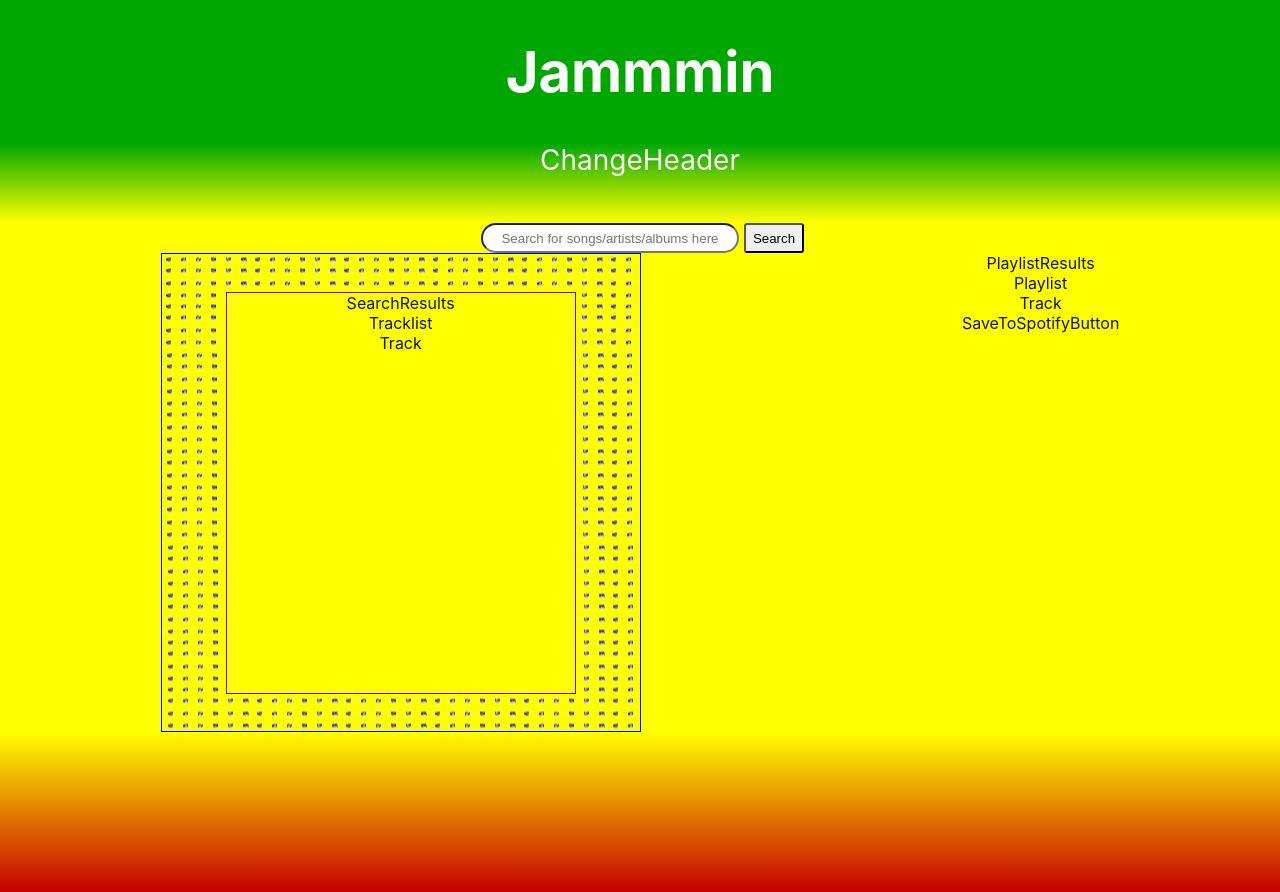
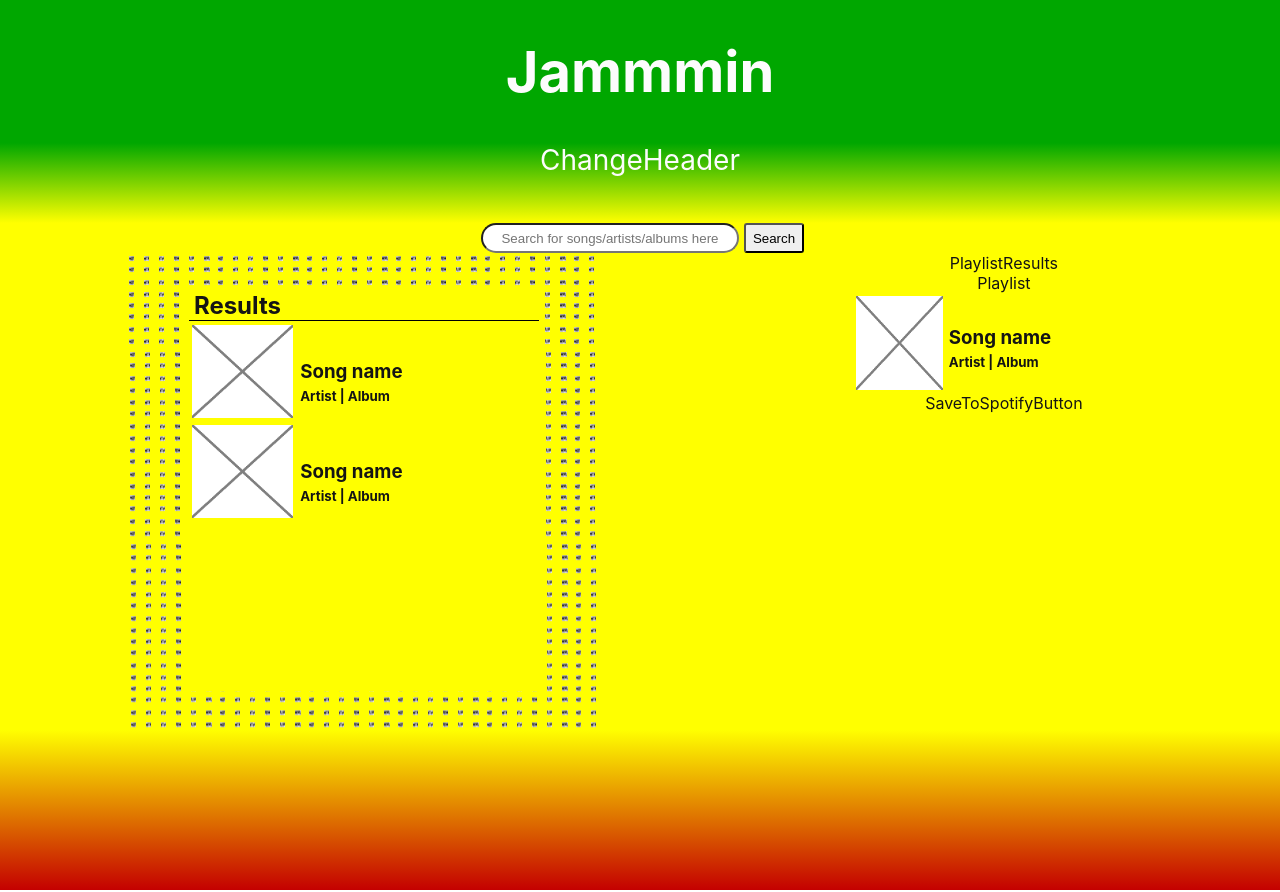
Before and after one commit to declanCross/jammming, a React (Create React App) app: page / in a window 1280 px wide. Built offline with nearby package versions, Linux system fonts and the light colour scheme.

Commit message:
simple styling SearchResults, Tracklist, Track

```diff
--- a/src/components/SearchResults.js
+++ b/src/components/SearchResults.js
@@ -5,9 +5,9 @@ import Tracklist from "./Tracklist";
 export default function SearchResults() {
 	return (
 		<>
-			<div className='container'>
+			<div className='search-background-container'>
 				<div className='search-results-container'>
-					SearchResults
+					<h2>Results</h2>
 					<Tracklist />
 				</div>
 			</div>
--- a/src/components/Track.js
+++ b/src/components/Track.js
@@ -1,9 +1,19 @@
 import React from "react";
+import "./components_styles/Track.css";
+import albumImage from "./components_styles/images/image-wireframe-mobile.png";
 
 export default function Track() {
 	return (
 		<>
-			<div>Track</div>
+			<div className="track-container">
+				<div className="album-container">
+					<img src={albumImage} alt=""></img>
+				</div>
+				<div className="info-container">
+					<h3>Song name</h3>
+					<h5>Artist | Album</h5>
+				</div>
+			</div>
 		</>
 	);
 }
--- a/src/components/Tracklist.js
+++ b/src/components/Tracklist.js
@@ -5,7 +5,7 @@ export default function Tracklist() {
 	return (
 		<>
 			<div>
-				Tracklist
+				<Track />
 				<Track />
 			</div>
 		</>
--- a/src/components/components_styles/SearchResults.css
+++ b/src/components/components_styles/SearchResults.css
@@ -1,5 +1,4 @@
-.container {
-	border: 1px solid blue;
+.search-background-container {
 	background-image: url(./images/dots.png);
 	padding: 3vw 5vw 3vw 5vw;
 	min-width: 350px;
@@ -8,7 +7,13 @@
 }
 
 .search-results-container {
-	border: 1px solid purple;
 	background-color: #ff0;
 	height: 100%;
 }
+
+.search-results-container > h2 {
+	display: flex;
+	margin: auto;
+	border-bottom: 1px solid black;
+	padding-left: 5px;
+}
--- /dev/null
+++ b/src/components/components_styles/Track.css
@@ -0,0 +1,28 @@
+.track-container {
+	display: flex;
+	height: 100px;
+}
+
+.album-container {
+	width: 30%;
+	margin: 1%;
+}
+
+img {
+	height: 100%;
+	width: 100%;
+}
+
+.info-container {
+	width: 70%;
+	margin: 1%;
+	padding-top: 10%;
+}
+
+.info-container > h3,
+h5 {
+	width: 100%;
+	margin: auto;
+	display: flex;
+	padding-bottom: 5px;
+}
--- a/src/index.css
+++ b/src/index.css
@@ -1,13 +1,14 @@
 body {
-  margin: 0;
-  font-family: -apple-system, BlinkMacSystemFont, 'Segoe UI', 'Roboto', 'Oxygen',
-    'Ubuntu', 'Cantarell', 'Fira Sans', 'Droid Sans', 'Helvetica Neue',
-    sans-serif;
-  -webkit-font-smoothing: antialiased;
-  -moz-osx-font-smoothing: grayscale;
+	margin: 0;
+	box-sizing: border-box;
+	font-family: -apple-system, BlinkMacSystemFont, "Segoe UI", "Roboto", "Oxygen",
+		"Ubuntu", "Cantarell", "Fira Sans", "Droid Sans", "Helvetica Neue",
+		sans-serif;
+	-webkit-font-smoothing: antialiased;
+	-moz-osx-font-smoothing: grayscale;
 }
 
 code {
-  font-family: source-code-pro, Menlo, Monaco, Consolas, 'Courier New',
-    monospace;
+	font-family: source-code-pro, Menlo, Monaco, Consolas, "Courier New",
+		monospace;
 }
```
Also changed, not shown: src/components/components_styles/images/image-wireframe-mobile.png (added).
